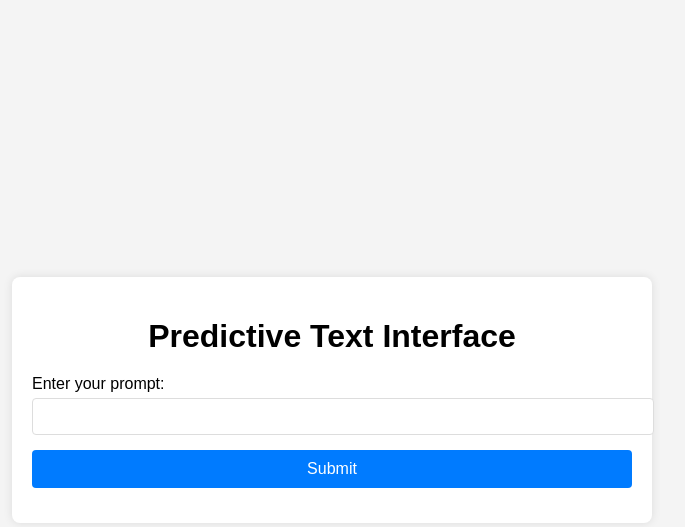
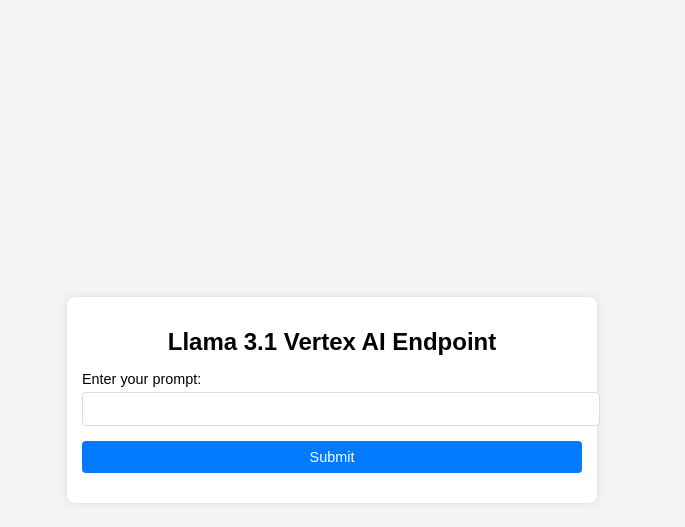
Before and after one commit to umairrkhn/llama3_1_flask, a Flask app: page / in a window 1280 px wide. Shown: the top 527 px of the page, without its empty margins (308-993 px from the left). Run offline with Flask 3, Linux system fonts and the light colour scheme.

Commit message:
Update index.html
minimalistic web interface

```diff
--- a/templates/index.html
+++ b/templates/index.html
@@ -3,7 +3,7 @@
 <head>
     <meta charset="UTF-8">
     <meta name="viewport" content="width=device-width, initial-scale=1.0">
-    <title>Predictive Text Interface</title>
+    <title>Llama 3.1 Vertex AI Endpoint</title>
     <style>
         body {
             font-family: Arial, sans-serif;
@@ -17,55 +17,59 @@
         }
         .container {
             width: 80%;
-            max-width: 600px;
+            max-width: 500px;
             background: #fff;
-            padding: 20px;
+            padding: 15px;
             border-radius: 8px;
-            box-shadow: 0 0 10px rgba(0, 0, 0, 0.1);
+            box-shadow: 0 0 8px rgba(0, 0, 0, 0.1);
         }
         h1 {
             text-align: center;
-            margin-bottom: 20px;
+            font-size: 1.5em;
+            margin-bottom: 15px;
         }
         .form-group {
             margin-bottom: 15px;
         }
         .form-group label {
             display: block;
+            font-size: 0.9em;
             margin-bottom: 5px;
         }
         .form-group input[type="text"] {
             width: 100%;
-            padding: 10px;
+            padding: 8px;
             border-radius: 4px;
             border: 1px solid #ddd;
+            font-size: 0.9em;
         }
         .form-group button {
             width: 100%;
-            padding: 10px;
+            padding: 8px;
             border: none;
             border-radius: 4px;
             background-color: #007bff;
             color: #fff;
-            font-size: 16px;
+            font-size: 0.9em;
             cursor: pointer;
         }
         .form-group button:hover {
             background-color: #0056b3;
         }
         .result {
-            margin-top: 20px;
-            padding: 15px;
+            margin-top: 15px;
+            padding: 12px;
             background-color: #e9ecef;
             border-radius: 4px;
-            box-shadow: 0 0 5px rgba(0, 0, 0, 0.1);
+            box-shadow: 0 0 4px rgba(0, 0, 0, 0.1);
+            font-size: 0.9em;
             white-space: pre-wrap;
         }
     </style>
 </head>
 <body>
     <div class="container">
-        <h1>Predictive Text Interface</h1>
+        <h1>Llama 3.1 Vertex AI Endpoint</h1>
         <form method="post">
             <div class="form-group">
                 <label for="prompt">Enter your prompt:</label>
```
